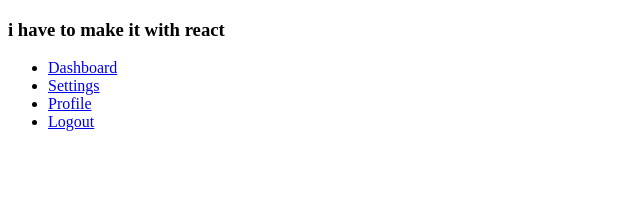
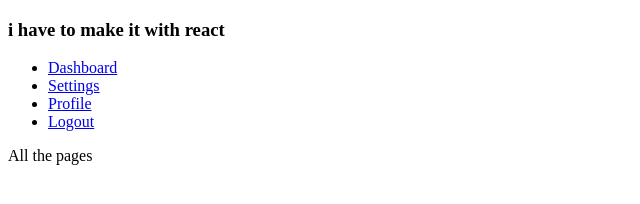
Before and after one commit to purvi-negi/Atramentous, a plain HTML site: page Html/Dashboard.html in a window 1280 px wide. Shown: the whole page, without its empty margins (0-640 px from the left). Drawn offline with Linux system fonts and the light colour scheme.

Commit message:
Add side panel section to Dashboard.html

```diff
--- a/Html/Dashboard.html
+++ b/Html/Dashboard.html
@@ -17,5 +17,8 @@
             </ul>
         </nav>
     </section>
+    <section class=side-panel>
+        <p>All the pages </p>
+    </section>
 </body>
 </html>
```
